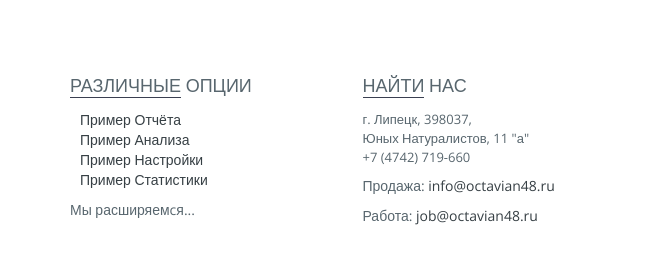
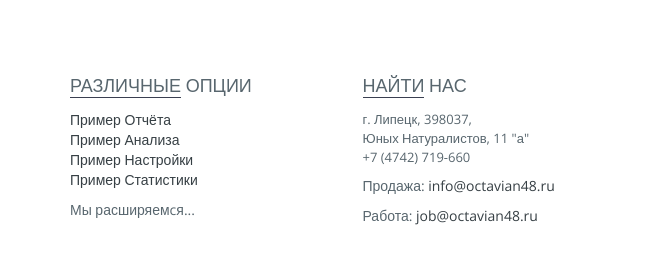
Before and after one commit to MaksPobeda/web-octavian.github.io, a plain HTML site: page index.html in a window 1280 px wide. Shown: the part 6044-6308 px from the top of the page, 0-650 px from the left. Drawn offline with nearby package versions, Linux system fonts and the light colour scheme.

Commit message:
правки

```diff
--- a/index.html
+++ b/index.html
@@ -854,10 +854,10 @@
                         <h4 class="text-u-c m-b font-thin"><span class="b-b b-dark font-normal">Различные</span> опции
                         </h4>
                         <ul class="list-unstyled">
-                            <li><a href="#"><i class="fa fa-angle-right m-r-sm"></i>Пример Отчёта</a></li>
-                            <li><a href="#"><i class="fa fa-angle-right m-r-sm"></i>Пример Анализа</a></li>
-                            <li><a href="#"><i class="fa fa-angle-right m-r-sm"></i>Пример Настройки</a></li>
-                            <li><a href="#"><i class="fa fa-angle-right m-r-sm"></i>Пример Статистики</a></li>
+                            <li><a href="#">Пример Отчёта</a></li>
+                            <li><a href="#">Пример Анализа</a></li>
+                            <li><a href="#">Пример Настройки</a></li>
+                            <li><a href="#">Пример Статистики</a></li>
                         </ul>
                         <p class="m-b-xl">Мы расширяемcя...</p>
                     </div>
```
Also changed, not shown: dist/css/orchid.css.
